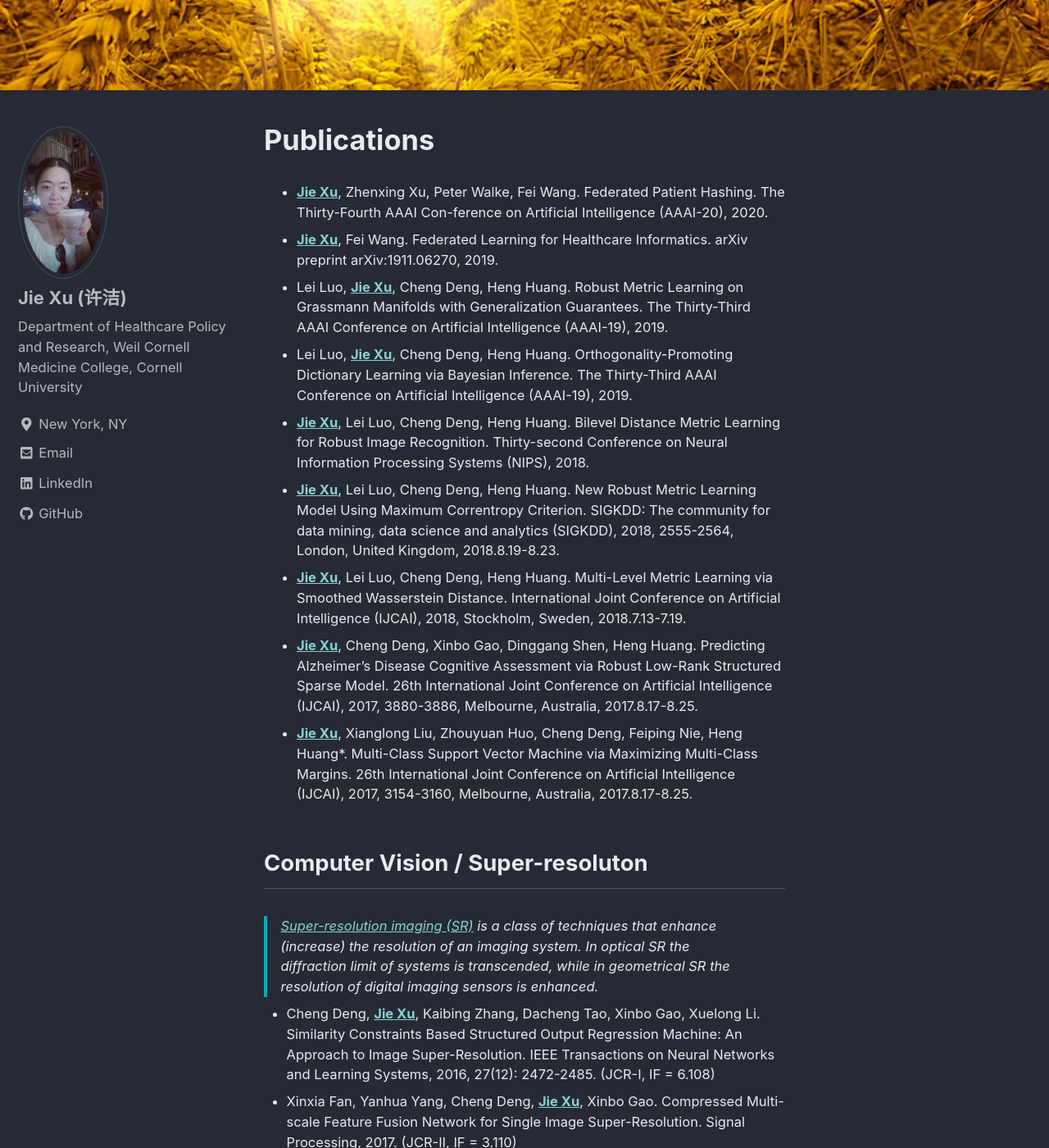
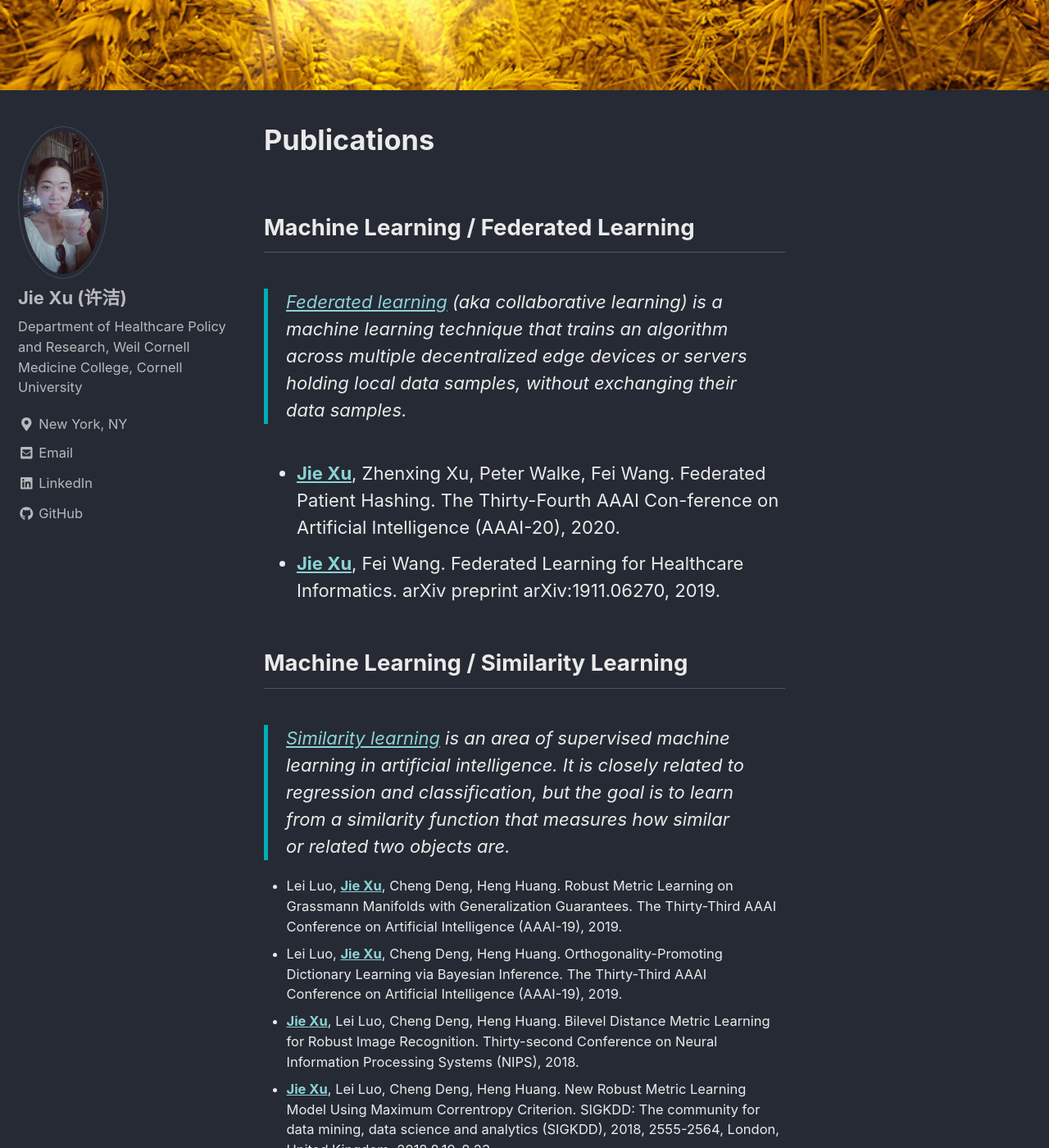
Before and after one commit to jxu1015/jxu1015.github.io, a Jekyll site: the page built from _pages/publications.md, in a window 1280 px wide and 1400 px high, scrolled down 390 px. Shown: the whole window at 82% size. Built offline with Jekyll 4.4.1, drawn with Linux system fonts in a browser that asks for light colours; nearby versions of some CDN libraries.

Commit message:
Update publications.md

```diff
--- a/_pages/publications.md
+++ b/_pages/publications.md
@@ -5,8 +5,18 @@ permalink: /publications/
 header:
   image: "/images/fengshou.jpg"
 ---
+
+## Machine Learning / Federated Learning
+
+> [Federated learning](https://en.wikipedia.org/wiki/Federated_learning) (aka collaborative learning) is a machine learning technique that trains an algorithm across multiple decentralized edge devices or servers holding local data samples, without exchanging their data samples.
+
 * [**Jie Xu**](https://scholar.google.com/citations?user=kFSu-dgAAAAJ&hl=en), Zhenxing Xu, Peter Walke, Fei Wang. Federated Patient Hashing. The Thirty-Fourth AAAI Con-ference on Artificial Intelligence (AAAI-20), 2020.
 * [**Jie Xu**](https://scholar.google.com/citations?user=kFSu-dgAAAAJ&hl=en), Fei Wang. Federated Learning for Healthcare Informatics. arXiv preprint arXiv:1911.06270, 2019.
+
+## Machine Learning / Similarity Learning
+
+> [Similarity learning](https://en.wikipedia.org/wiki/Similarity_learning) is an area of supervised machine learning in artificial intelligence. It is closely related to regression and classification, but the goal is to learn from a similarity function that measures how similar or related two objects are.
+
 * Lei Luo, [**Jie Xu**](https://scholar.google.com/citations?user=kFSu-dgAAAAJ&hl=en), Cheng Deng, Heng Huang. Robust Metric Learning on Grassmann Manifolds with Generalization Guarantees. The Thirty-Third AAAI Conference on Artificial Intelligence (AAAI-19), 2019.
 * Lei Luo, [**Jie Xu**](https://scholar.google.com/citations?user=kFSu-dgAAAAJ&hl=en), Cheng Deng, Heng Huang. Orthogonality-Promoting Dictionary Learning via Bayesian Inference. The Thirty-Third AAAI Conference on Artificial Intelligence (AAAI-19), 2019.
 * [**Jie Xu**](https://scholar.google.com/citations?user=kFSu-dgAAAAJ&hl=en), Lei Luo, Cheng Deng, Heng Huang. Bilevel Distance Metric Learning for Robust Image Recognition. Thirty-second Conference on Neural Information Processing Systems (NIPS), 2018.
```
